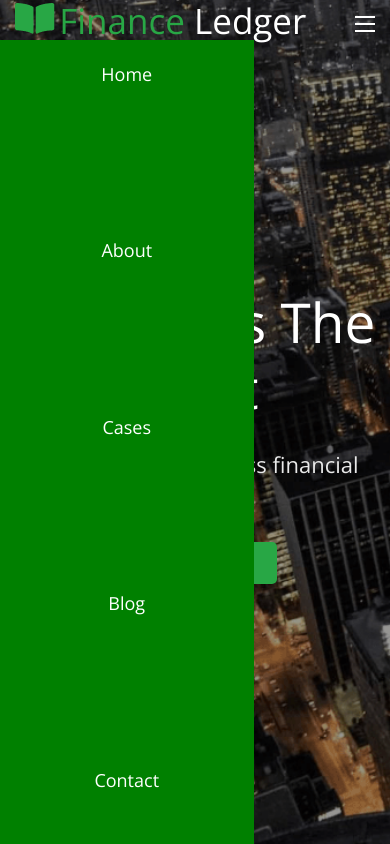
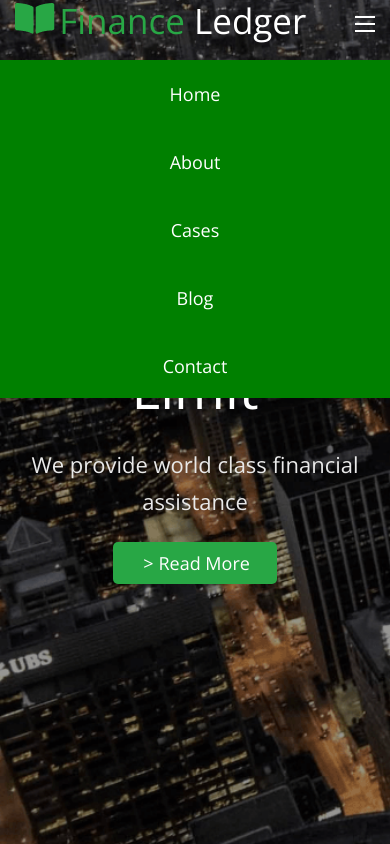
Before and after one commit to Vitalik-13/practik, a plain HTML site: page index.html in a window 390 px wide. Both pictures are taken after a click on the element 364 px from the left and 21 px from the top of the page. Shown: the top 844 px of the page. Drawn offline with nearby package versions, Linux system fonts and the light colour scheme.

Commit message:
add new properti

```diff
--- a/style.css
+++ b/style.css
@@ -111,32 +111,40 @@ a{
         display: flex;
         justify-content: space-between;
      }
+     .navigation{
+
+        gap: 0;
+    }
      .navigation.active {
         display: flex;
         flex-direction: column;
         position: absolute;
-        top: 40px;
+        top: 60px;
         left: 0;
-        right: 35%;
+        right: 0;
         background-color: green;
         z-index: 1;
         text-align: center;
-        height: 100vh;
+        height: 40vh;
         transition: height 0.5s ease;
     }
     .navigation.active li{
         width: 100%;
-        flex: 25%;
+        /* flex: 25%; */
         margin-top: 20px;
         margin-bottom: 20px;
         display: block;
+
     }
     .navigation.active li:hover{
         width: 100%;
         background-color: #fff;
         color: #28A745;
     }
-
+    .header-link{
+        padding-top: 0px;
+        display: block;
+    }
     .header-link:hover{
         text-decoration: none;
     }
```
